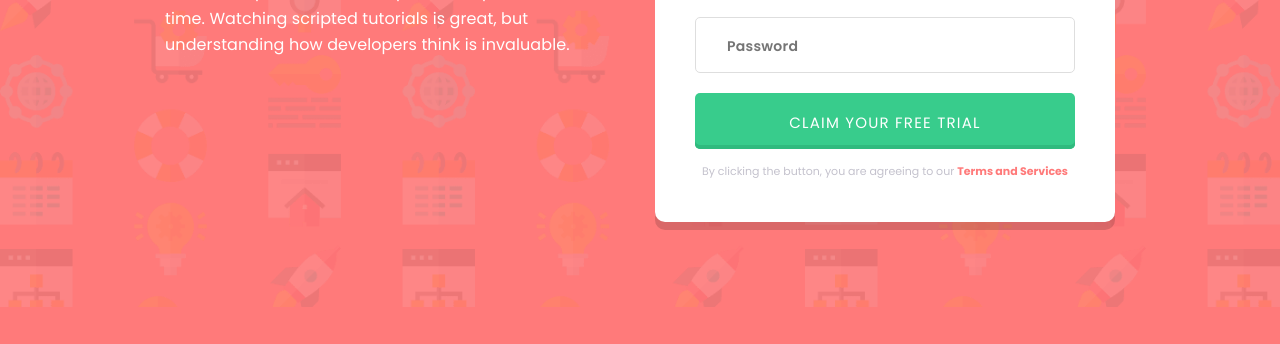
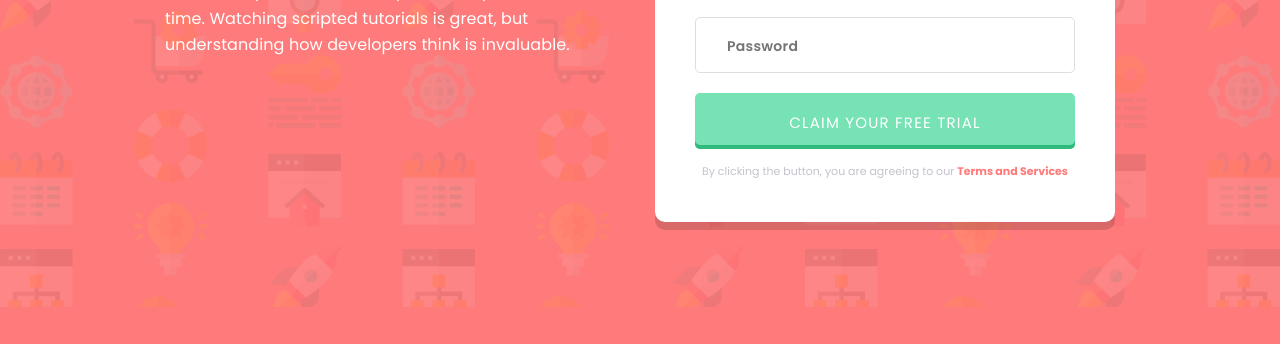
Before and after one commit to SHStorm/fem-intro-component-with-signup-form, a plain HTML site: page index.html in a window 1280 px wide. In both pictures the pointer is over the button "CLAIM YOUR FREE TRIAL". Shown: the part 456-800 px from the top of the page. Drawn offline with Linux system fonts and the light colour scheme.

Commit message:
add button hover styles

```diff
--- a/styles/index.css
+++ b/styles/index.css
@@ -193,6 +193,10 @@ body {
   box-shadow: inset 0 -0.4rem 0 0 #30ba7e;
 }
 
+.button:hover {
+  background-color: #77e2b4;
+}
+
 .button:active {
   background-color: #30ba7e;
 }
```
